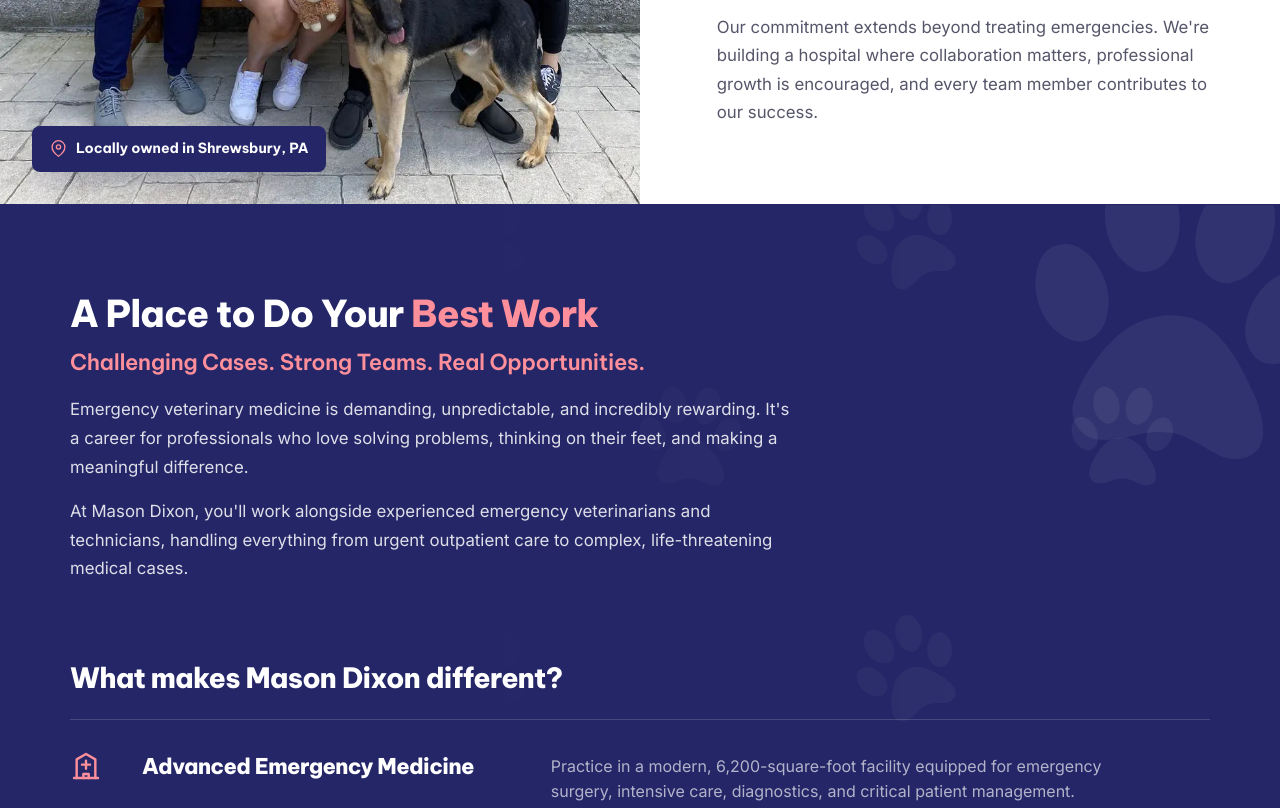
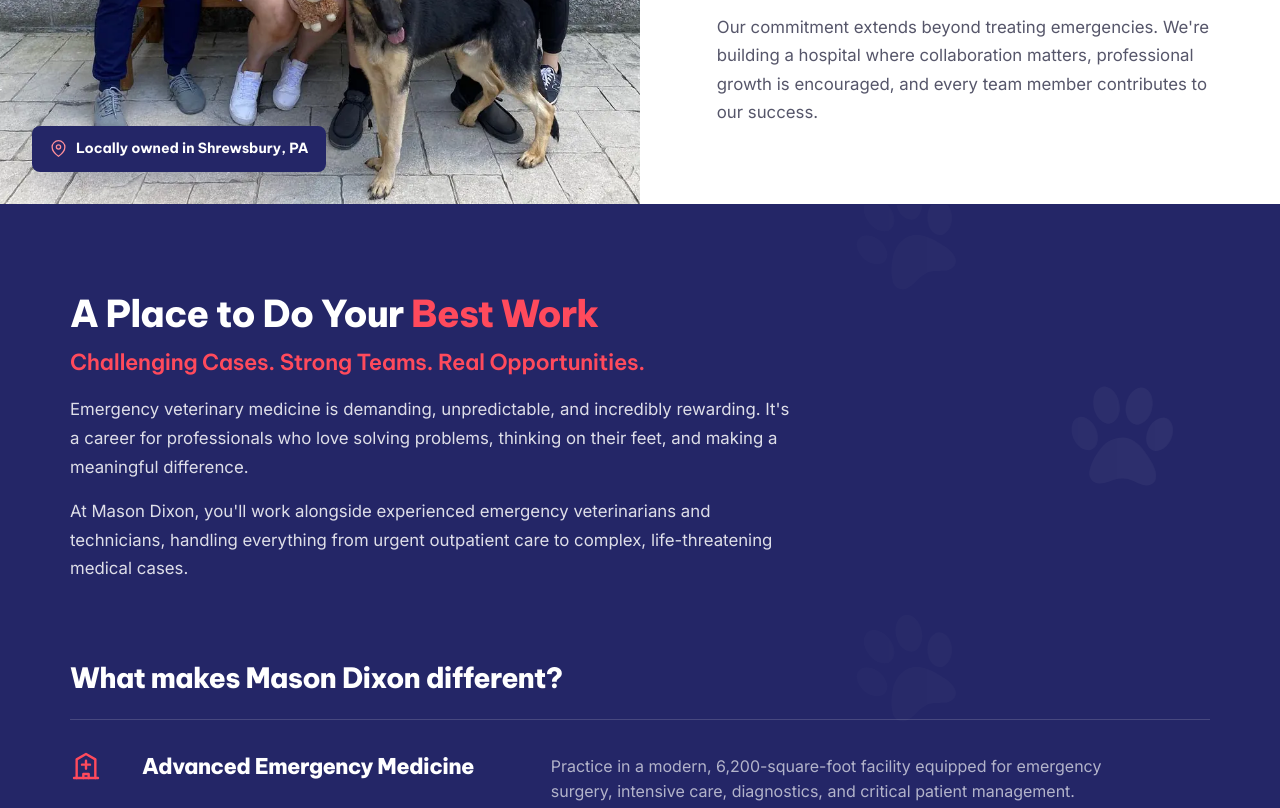
Before and after one commit to imageworksc/mason-dixon-about-us, a plain HTML site: page index.html in a window 1280 px wide. Shown: the part 1569-2377 px from the top of the page. Drawn offline with Linux system fonts and the light colour scheme.

Commit message:
Best Work: remove overlapping paw, stronger red accents
Co-Authored-By: Claude Opus 5.5 <noreply@anthropic.com>

```diff
--- a/index.html
+++ b/index.html
@@ -10,7 +10,7 @@
 <link rel="preconnect" href="https://fonts.gstatic.com" crossorigin>
 <link rel="stylesheet" href="https://fonts.googleapis.com/css2?family=Be+Vietnam+Pro:wght@500;600;700;800&family=Inter:ital,wght@0,400;0,500;0,600;1,400&display=swap">
 <link rel="stylesheet" href="header.css?v=2">
-<link rel="stylesheet" href="styles.css?v=33">
+<link rel="stylesheet" href="styles.css?v=34">
 <script>document.documentElement.classList.add('js');</script>
 </head>
 <body>
@@ -394,7 +394,6 @@
 
 <!-- ============ BEST WORK ============ -->
 <section class="work on-dark">
-  <svg class="work__paw" aria-hidden="true"><use href="#i-paw-print"/></svg>
   <div class="paws" aria-hidden="true"></div>
   <div class="container">
     <div class="work__top">
--- a/styles.css
+++ b/styles.css
@@ -306,13 +306,12 @@ svg{flex-shrink:0}
 
 /* ---------- Best work on brand navy ---------- */
 .work{background:var(--navy);color:var(--on-dark);border-color:transparent}
-.work .paws{opacity:.06;-webkit-mask-image:linear-gradient(90deg,transparent 35%,#000 85%);mask-image:linear-gradient(90deg,transparent 35%,#000 85%)}
-.work__paw{position:absolute;right:-3rem;top:-3rem;z-index:0;width:clamp(220px,24vw,360px);height:clamp(220px,24vw,360px);color:#fff;opacity:.06;transform:rotate(18deg);pointer-events:none}
+.work .paws{opacity:.05;-webkit-mask-image:linear-gradient(90deg,transparent 55%,#000 90%);mask-image:linear-gradient(90deg,transparent 55%,#000 90%)}
 .work h2,.work h3,.work__label{color:#fff}
-.work h2 em{color:var(--red-soft)}
-.work__sub{color:var(--red-soft)}
+.work h2 em{color:#ff4a5c}
+.work__sub{color:#ff4a5c}
 .work__copy p:not(.work__sub){color:var(--on-dark)}
 .work .perks{border-top-color:rgba(255,255,255,.16)}
 .work .perk{border-bottom-color:rgba(255,255,255,.16)}
-.work .perk__icon{color:var(--red-soft)}
+.work .perk__icon{color:#ff4a5c}
 .work .perk p{color:var(--on-dark-muted)}
```
